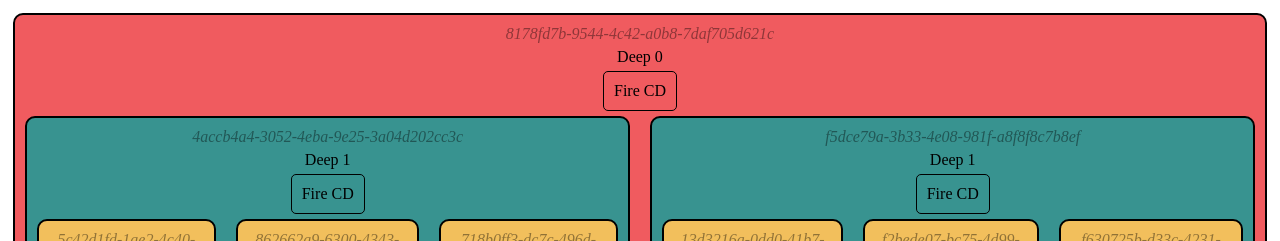
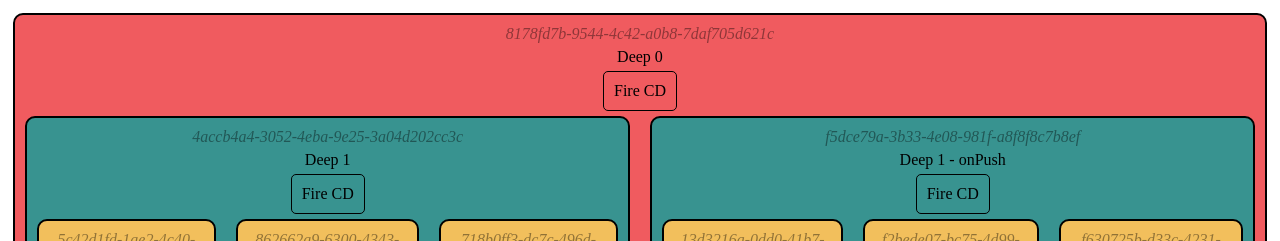
Before and after one commit to hugoMencoboni/angularChangeDetectionTests, an Angular app: page / in a window 1280 px wide. Shown: the top 241 px of the page. Built offline with nearby package versions, Linux system fonts and the light colour scheme.

Commit message:
Fix; sufix title integration

```diff
--- a/src/app/deep0/deep1.on-push/deep1.on-push.component.ts
+++ b/src/app/deep0/deep1.on-push/deep1.on-push.component.ts
@@ -8,7 +8,7 @@ import { Deep1Component } from '../deep1/deep1.component';
   changeDetection: ChangeDetectionStrategy.OnPush
 })
 export class Deep1OnPushComponent extends Deep1Component {
-  get getDeep(): string {
-    return super.getDeep + ' - onPush';
+  get title(): string {
+    return super.title + ' - onPush';
   }
 }
```
